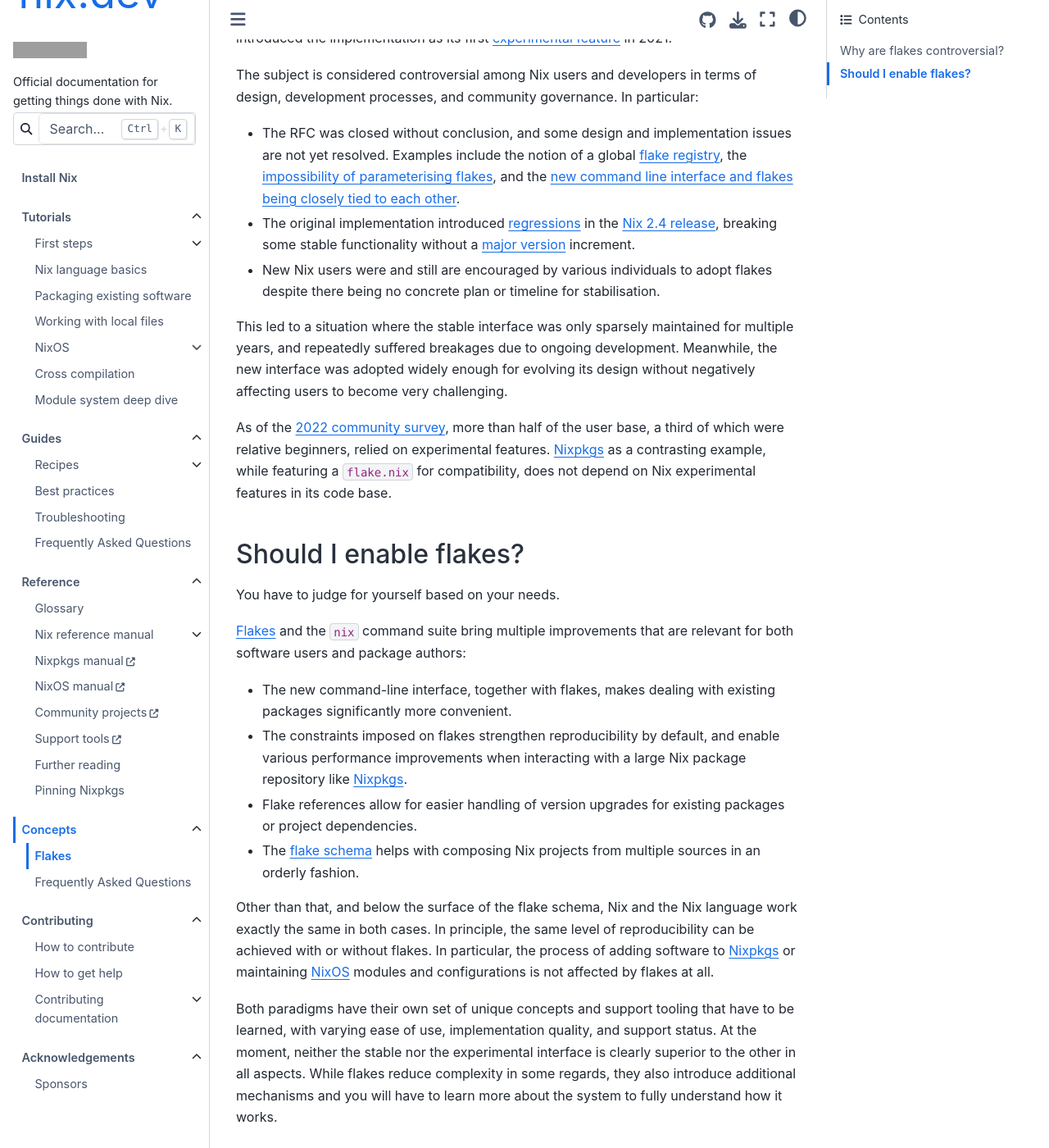
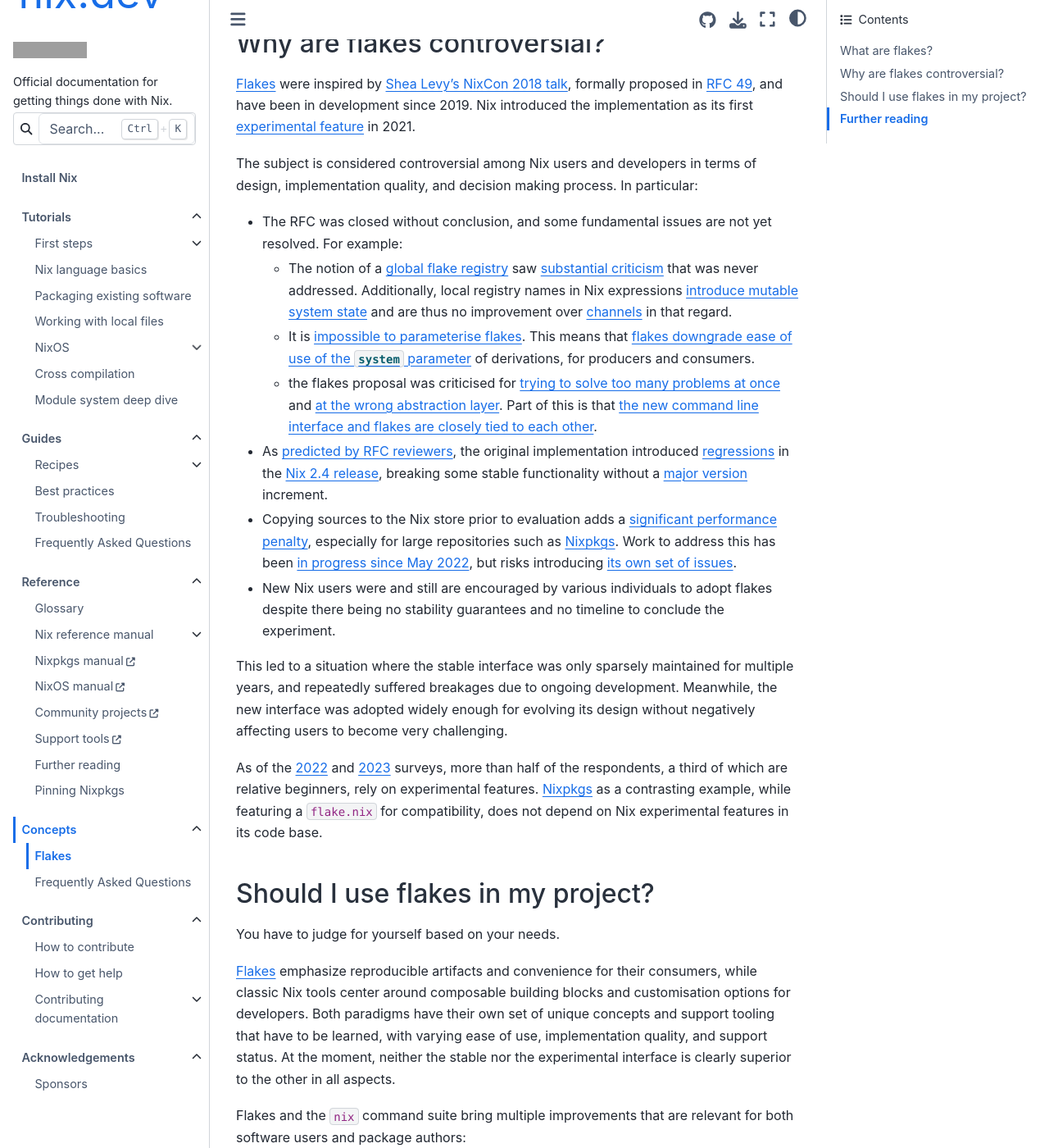
Before and after one commit to NixOS/nix.dev, a Sphinx documentation site: the page built from source/concepts/flakes.md, in a window 1280 px wide and 1400 px high, scrolled down 1165 px. Shown: the whole window at 82% size. Built offline with Sphinx 7.4.7 and the Sphinx Book theme 1.1.4, drawn with Linux system fonts in a browser that asks for light colours; some of the changed text lies outside the part shown; grey boxes are pictures that could not be loaded.

Commit message:
update flake trade-offs, add more links for reference

```diff
--- a/source/concepts/flakes.md
+++ b/source/concepts/flakes.md
@@ -7,13 +7,17 @@
 
 [experimental feature]: https://nix.dev/manual/nix/2.18/contributing/experimental-features.html
 
+## What are flakes?
+
 Technically, a [flake](https://nix.dev/manual/nix/2.18/command-ref/new-cli/nix3-flake.html#description) is a file system tree that contains a file named `flake.nix` in its root directory.
 
 Flakes add the following behavior to Nix:
 
-1. A `flake.nix` file offers a uniform [schema](https://nix.dev/manual/nix/2.18/command-ref/new-cli/nix3-flake.html#flake-format), where:
-   - Other flakes can be referenced as dependencies providing {term}`Nix language` code or other files.
+1. A `flake.nix` file enforces a [schema], where:
+   - Other flakes are referenced as dependencies providing {term}`Nix language` code or other files.
    - The values produced by the {term}`Nix expression`s in `flake.nix` are structured according to pre-defined use cases.
+
+   [schema]: https://nix.dev/manual/nix/2.18/command-ref/new-cli/nix3-flake.html#flake-format
 
 1. References to other flakes can be specified using a dedicated [URL-like syntax](https://nix.dev/manual/nix/2.18/command-ref/new-cli/nix3-flake.html#flake-references).
    A [flake registry] allows using symbolic identifiers for further brevity.
@@ -40,53 +44,73 @@
 
   It means full reproducibility of a Nix expression, and, by extension, the resulting build instructions by default, but also prohibits parameterisation of results by consumers.
 
+(flakes-controversy)=
 ## Why are flakes controversial?
 
-{ref}`Flakes <flakes>` were originally proposed in [RFC 49](https://github.com/NixOS/rfcs/pull/49), and have been in development since 2019.
+[Flakes](flakes-definition) were inspired by [Shea Levy's NixCon 2018 talk](https://www.youtube.com/watch?v=DHOLjsyXPtM), formally proposed in [RFC 49](https://github.com/NixOS/rfcs/pull/49), and have been in development since 2019.
 Nix introduced the implementation as its first [experimental feature] in 2021.
 
-[experimental feature]: https://nix.dev/manual/nix/2.18/contributing/experimental-features.html
-
-The subject is considered controversial among Nix users and developers in terms of design, development processes, and community governance.
+The subject is considered controversial among Nix users and developers in terms of design, implementation quality, and decision making process.
 In particular:
-- The RFC was closed without conclusion, and some design and implementation issues are not yet resolved.
-  Examples include the notion of a global [flake registry], the [impossibility of parameterising flakes](https://github.com/NixOS/nix/issues/2861), and the [new command line interface and flakes being closely tied to each other](https://discourse.nixos.org/t/2023-03-06-nix-team-meeting-minutes-38/26056#cli-stabilisation-announcement-draft-4).
-- The original implementation introduced [regressions](https://discourse.nixos.org/t/nix-2-4-and-what-s-next/16257) in the [Nix 2.4 release](https://nix.dev/manual/nix/2.18/release-notes/rl-2.4.html), breaking some stable functionality without a [major version](https://semver.org/) increment.
-- New Nix users were and still are encouraged by various individuals to adopt flakes despite there being no concrete plan or timeline for stabilisation.
-
-[flake registry]: https://nix.dev/manual/nix/2.18/command-ref/new-cli/nix3-registry.html
+- The RFC was closed without conclusion, and some fundamental issues are not yet resolved.
+  For example:
+  - The notion of a [global flake registry](https://github.com/NixOS/flake-registry) saw [substantial criticism](https://github.com/NixOS/rfcs/pull/49#issuecomment-635635333) that was never addressed.
+    Additionally, local registry names in Nix expressions [introduce mutable system state](https://github.com/NixOS/nix/issues/7422) and are thus no improvement over [channels](https://nix.dev/manual/nix/2.18/command-ref/nix-channel) in that regard.
+  - It is [impossible to parameterise flakes](https://github.com/NixOS/nix/issues/2861).
+    This means that [flakes downgrade ease of use of the `system` parameter](https://github.com/NixOS/nix/issues/3843) of derivations, for producers and consumers.
+  - the flakes proposal was criticised for [trying to solve too many problems at once](https://github.com/nixos/rfcs/pull/49#issuecomment-521998933) and [at the wrong abstraction layer](https://discourse.nixos.org/t/nixpkgs-cli-working-group-member-search/30517).
+    Part of this is that [the new command line interface and flakes are closely tied to each other](https://discourse.nixos.org/t/2023-03-06-nix-team-meeting-minutes-38/26056#cli-stabilisation-announcement-draft-4).
+- As [predicted by RFC reviewers](https://github.com/NixOS/rfcs/pull/49#issuecomment-588990425), the original implementation introduced [regressions](https://discourse.nixos.org/t/nix-2-4-and-what-s-next/16257) in the [Nix 2.4 release](https://nix.dev/manual/nix/2.18/release-notes/rl-2.4.html), breaking some stable functionality without a [major version](https://semver.org/) increment.
+- Copying sources to the Nix store prior to evaluation adds a [significant performance penalty](https://github.com/NixOS/nix/issues/3121), especially for large repositories such as {term}`Nixpkgs`.
+  Work to address this has been [in progress since May 2022](https://github.com/NixOS/nix/pull/6530), but risks introducing [its own set of issues](https://github.com/NixOS/nix/pull/6530#issuecomment-1850565931).
+- New Nix users were and still are encouraged by various individuals to adopt flakes despite there being no stability guarantees and no timeline to conclude the experiment.
 
 This led to a situation where the stable interface was only sparsely maintained for multiple years, and repeatedly suffered breakages due to ongoing development.
 Meanwhile, the new interface was adopted widely enough for evolving its design without negatively affecting users to become very challenging.
 
-As of the [2022 community survey](https://discourse.nixos.org/t/2022-nix-survey-results/18983), more than half of the user base, a third of which were relative beginners, relied on experimental features.
+As of the [2022](https://discourse.nixos.org/t/2022-nix-survey-results/18983) and [2023](https://discourse.nixos.org/t/nix-community-survey-2023-results/33124) surveys, more than half of the respondents, a third of which are relative beginners, rely on experimental features.
 {term}`Nixpkgs` as a contrasting example, while featuring a `flake.nix` for compatibility, does not depend on Nix experimental features in its code base.
 
-## Should I enable flakes?
+## Should I use flakes in my project?
 
 You have to judge for yourself based on your needs.
 
-[Flakes](https://nix.dev/concepts/flakes) and the `nix` command suite bring multiple improvements that are relevant for both software users and package authors:
+[Flakes](flakes-definition) emphasize reproducible artifacts and convenience for their consumers, while classic Nix tools center around composable building blocks and customisation options for developers.
+Both paradigms have their own set of unique concepts and support tooling that have to be learned, with varying ease of use, implementation quality, and support status.
+At the moment, neither the stable nor the experimental interface is clearly superior to the other in all aspects.
 
-- The new command-line interface, together with flakes, makes dealing with existing packages significantly more convenient.
-- The constraints imposed on flakes strengthen reproducibility by default, and enable various performance improvements when interacting with a large Nix package repository like {term}`Nixpkgs`.
+Flakes and the `nix` command suite bring multiple improvements that are relevant for both software users and package authors:
+
+- The new command-line interface, together with flakes, makes dealing with existing packages significantly more convenient in many cases.
+- The constraints imposed on flakes strengthen reproducibility by default, and enable some performance improvements when interacting with a large Nix package repository like {term}`Nixpkgs`.
 - Flake references allow for easier handling of version upgrades for existing packages or project dependencies.
-- The [flake schema](https://nixos.wiki/wiki/Flakes#Flake_schema) helps with composing Nix projects from multiple sources in an orderly fashion.
+- The [flake schema][schema] helps with composing Nix projects from multiple sources in an orderly fashion.
+
+At the same time, flakes have [fundamental architectural issues](flakes-controversy) and a number of [problems with the implementation](https://github.com/NixOS/nix/issues?q=is%3Aissue+is%3Aopen+label%3Aflakes+sort%3Areactions-%2B1-desc), and there is no coordinated effort to resolve them systematically.
+There are also still many [open design questions around the `nix` command line interface](https://github.com/NixOS/nix/issues?q=is%3Aissue+is%3Aopen+label%3Anew-cli+sort%3Areactions-%2B1-desc), some of which are currently being worked on.
+
+While flakes reduce complexity in some regards, they also introduce some with additional mechanisms.
+You will have to learn more about the system to fully understand how it works.
 
 Other than that, and below the surface of the flake schema, Nix and the Nix language work exactly the same in both cases.
 In principle, the same level of reproducibility can be achieved with or without flakes.
 In particular, the process of adding software to {term}`Nixpkgs` or maintaining {term}`NixOS` modules and configurations is not affected by flakes at all.
+There is also no evidence that flakes could help solving the scalability challenges of either.
 
-Both paradigms have their own set of unique concepts and support tooling that have to be learned, with varying ease of use, implementation quality, and support status.
-At the moment, neither the stable nor the experimental interface is clearly superior to the other in all aspects.
-While flakes reduce complexity in some regards, they also introduce additional mechanisms and you will have to learn more about the system to fully understand how it works.
+Finally, there are downsides to relying on [experimental features][experimental feature] in general:
 
-There are downsides to relying on [experimental features](https://nix.dev/manual/nix/2.18/command-ref/conf-file.html#conf-experimental-features) in general:
-
-- Interfaces and behaviour of experimental features could still be changed by Nix developers.
+- Interfaces and behavior of experimental features could still be changed by Nix developers.
   This may require you to adapt your code at some point in the future, which will be more effort when it has grown in complexity.
-  Currently there is no agreed-upon plan or timeline for stabilising flakes.
+  [Currently there is no concrete timeline for stabilising flakes.](https://discourse.nixos.org/t/stabilising-the-new-nix-command-line-interface/35531#how-does-this-relate-to-flakes-3)
+  In contrast, stable features in Nix can be considered stable indefinitely.
 - The [Nix maintainer team](https://nixos.org/community/teams/nix.html) focuses on fixing bugs and regressions in stable interfaces, supporting well-understood use cases, as well as improving the internal design and overall contributor experience in order to ease future development.
-  Improvements to experimental features have a low priority.
+  Improvements to experimental features have low priority.
 - The [Nix documentation team](https://nixos.org/community/teams/documentation.html) focuses on improving documentation and learning materials for stable features and common principles.
   When using flakes, you will have to rely more heavily on user-to-user support, third-party documentation, and the source code.
+
+## Further reading
+
+- [Flakes aren't real and cannot hurt you: a guide to using Nix flakes the non-flake way](https://jade.fyi/blog/flakes-arent-real/) (Jade Lovelace, January 2024)
+- [Nix Flakes is an experiment that did too much at once...](https://samuel.dionne-riel.com/blog/2023/09/06/flakes-is-an-experiment-that-did-too-much-at-once.html) ([comments](https://discourse.nixos.org/t/nix-flakes-is-an-experiment-that-did-too-much-at-once/32707)) (Samuel Dionne-Riel, September 2023)
+- [Experimental does not mean unstable](https://determinate.systems/posts/experimental-does-not-mean-unstable) ([comments](https://discourse.nixos.org/t/experimental-does-not-mean-unstable-detsyss-perspective-on-nix-flakes/32703)) (Graham Christensen, September 2023)
+- [The Nix Hour: comparing flakes to traditional Nix](https://www.youtube.com/watch?v=atmoYyBAhF4) (Silvan Mosberger, November 2022)
```
Also changed, not shown: other parts of source/concepts/flakes.md (+2 -2 lines), source/concepts/faq.md (+1 -1 lines), source/recommended-reading.md (+3 -1 lines).
